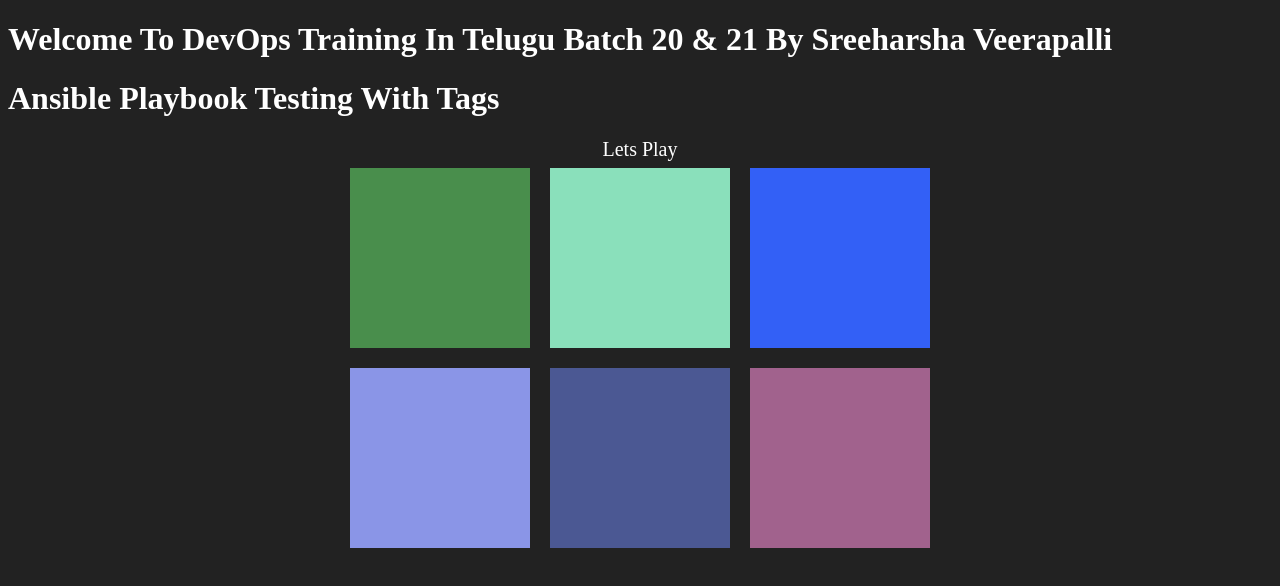
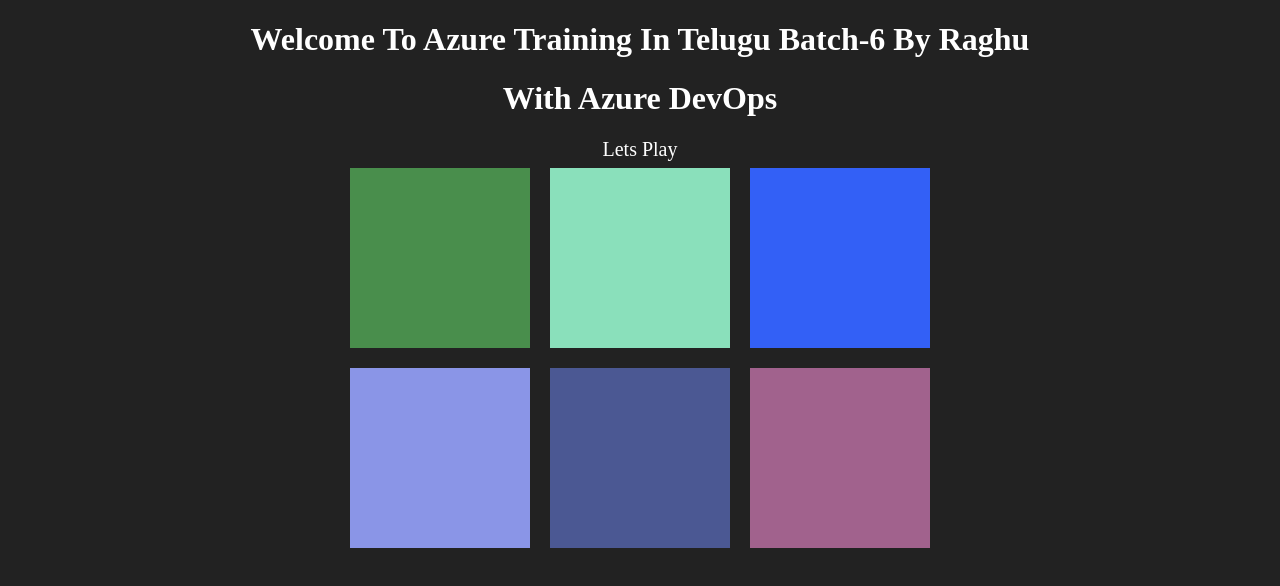
Before and after one commit to raghu04az/scorekepeer, a plain HTML site: page index.html in a window 1280 px wide. Drawn offline with Linux system fonts and the light colour scheme.

Commit message:
changes fixed in index file

```diff
--- a/index.html
+++ b/index.html
@@ -8,8 +8,8 @@
 	<title>Color Game</title>
 </head>
 <body>
-	<h1>Welcome To DevOps Training In Telugu Batch 20 & 21 By Sreeharsha Veerapalli</h1>
-	<h1>Ansible Playbook Testing With Tags</h1>
+	<h1><center>Welcome To Azure Training In Telugu Batch-6 By Raghu</center></h1>
+	<h1><center>With Azure DevOps</center></h1>
 	<div id="smallcont">
 		<div></div>
 		<div id="try1">Lets Play</div>
```
